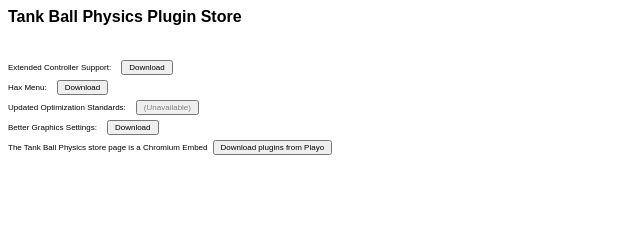
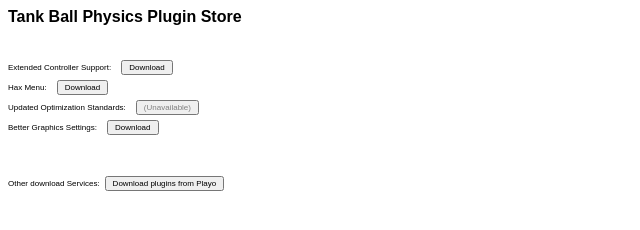
Before and after one commit to C0LEsGaMinGDEV/tbppluginstore, a plain HTML site: page clientfiles/tbpclientstore.html in a window 1280 px wide. Shown: the whole page, without its empty margins (0-640 px from the left). Drawn offline with Linux system fonts and the light colour scheme.

Commit message:
Update tbpclientstore.html

```diff
--- a/clientfiles/tbpclientstore.html
+++ b/clientfiles/tbpclientstore.html
@@ -140,5 +140,5 @@
     <div class="ControllerSupport, poppins-medium" style="margin-top: 5px;"><p style="display: inline-block; margin: 0px;">Updated Optimization Standards:</p><a style="margin: 10px;" onclick="showError()"><button style="color: gray;">(Unavailable)</button></a></div>
     <div class="ControllerSupport, poppins-medium" style="margin-top: 5px;"><p style="display: inline-block; margin: 0px;">Better Graphics Settings:</p><a style="margin: 10px;" href="https://c0lesgamingdev.github.io/tbppluginstore/graphicsSupport.tbpplugin" onclick="showDownload()"><button>Download</button></a></div>
 </div>
-<div style="display: inline-block" class="other, poppins-regular"><p style="display: inline-block">The Tank Ball Physics store page is a Chromium Embed</p><a style="display: inline-block; margin: 5px" href="placeholder"><button>Download plugins from Playo</button></a></div>
+<br><br><div style="display: inline-block" class="other, poppins-regular"><p style="display: inline-block">Other download Services:</p><a style="display: inline-block; margin: 5px" href="placeholder"><button>Download plugins from Playo</button></a></div>
 </body>
```
